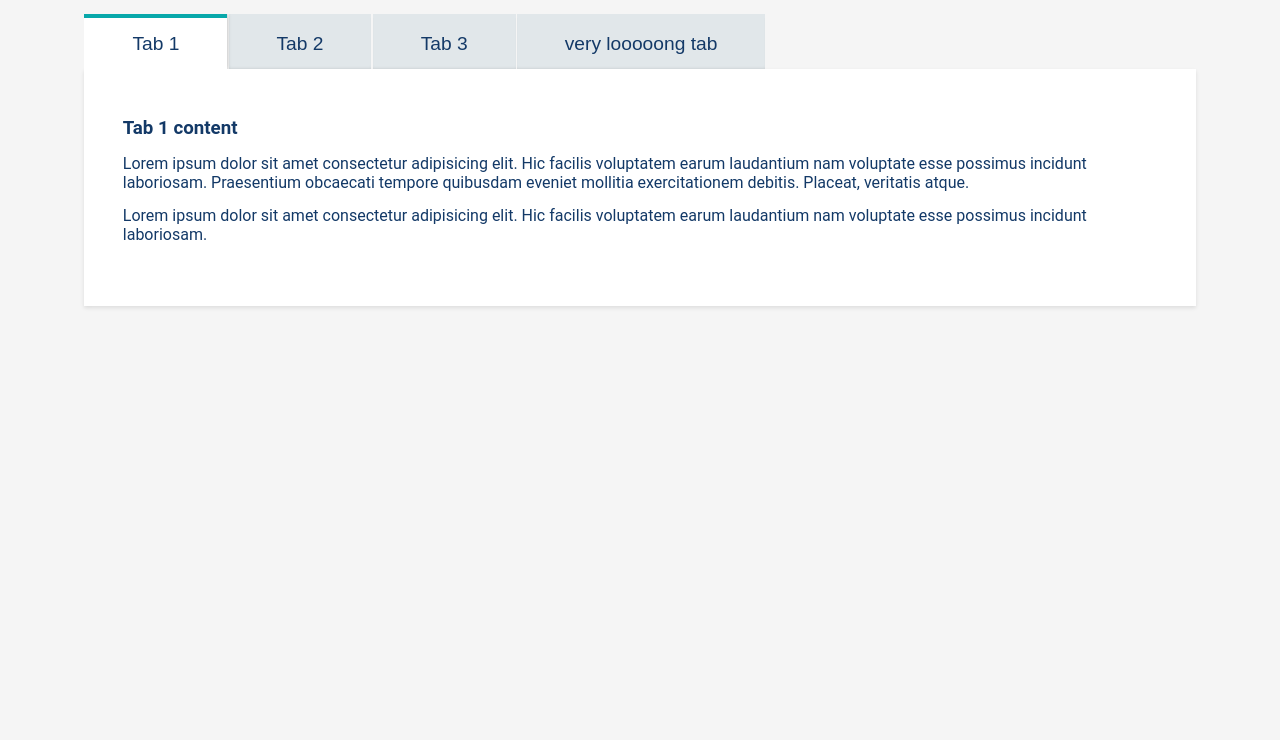
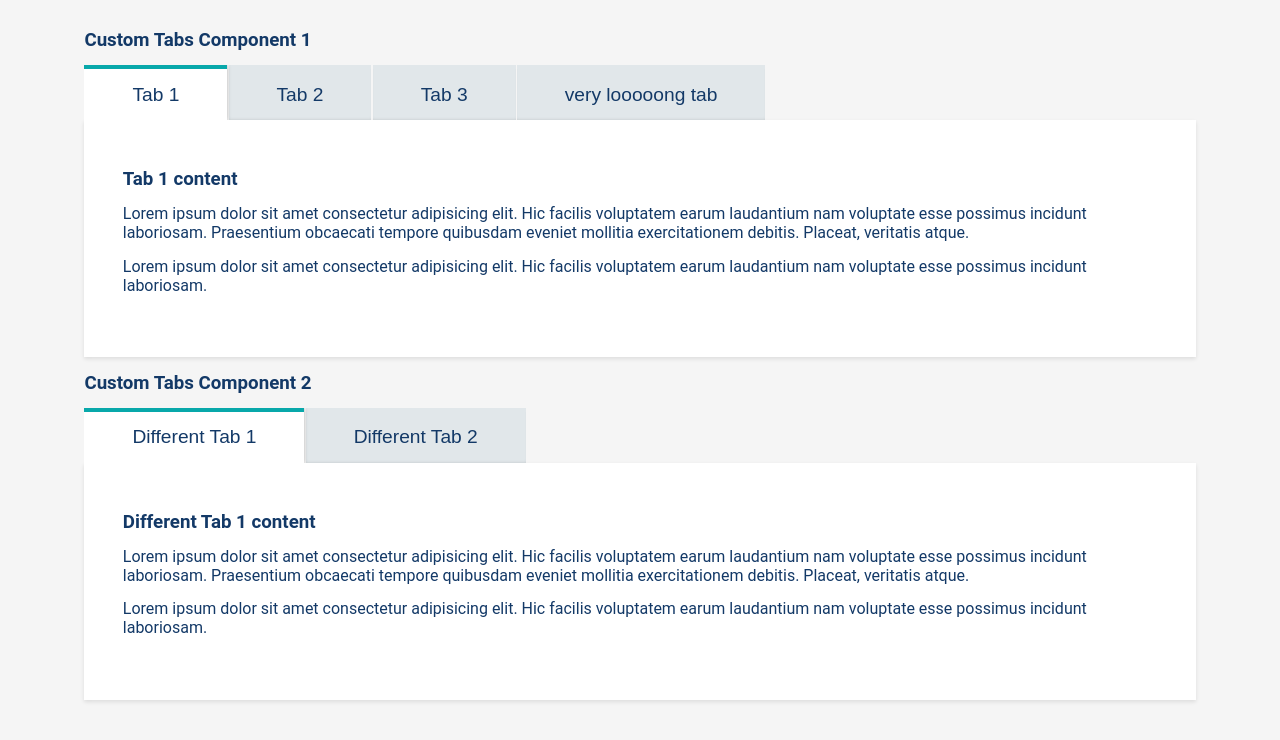
Before and after one commit to amin0075/EM-Code-Front-End-Exercise, a plain HTML site: page index.html in a window 1280 px wide. Drawn offline with Linux system fonts and the light colour scheme.

Commit message:
feat: add web component feature to encapsulate custom tabs

```diff
--- a/index.html
+++ b/index.html
@@ -12,11 +12,12 @@
 
 <body>
 	<div class="container">
-		<div class="tabs">
-			<div class="tabs-headers"></div>
-			<div class="tabs-contents"></div>
-		</div>
+		<h3 class="prose m-t">Custom Tabs Component 1</h3>
+		<custom-tabs id="tabs-1"></custom-tabs>
+		<h3 class="prose m-t">Custom Tabs Component 2</h3>
+		<custom-tabs id="tabs-2"></custom-tabs>
 	</div>
+
 </body>
 
 </html>
--- a/style.css
+++ b/style.css
@@ -28,6 +28,10 @@ h4,
 h5,
 h6 {
   margin-bottom: calc(var(--spacing) * 3);
+}
+
+.m-t {
+  margin-top: calc(var(--spacing) * 3);
 }
 
 .container {
--- a/tabs.js
+++ b/tabs.js
@@ -7,53 +7,118 @@
  */
 
 /**
+ * CustomTabs - A web component for creating tabs with custom content
+ * @extends HTMLElement
+ */
+class CustomTabs extends HTMLElement {
+  constructor() {
+    super();
+
+    /**
      * tabs data has to come from CMS
      * @type {Tab[]}
      */
-const tabs = [
-  {
-    id: "tab-1",
-    title: "Tab 1",
-    content:
-      "<div><h3>Tab 1 content</h3><p>Lorem ipsum dolor sit amet consectetur adipisicing elit. Hic facilis voluptatem earum laudantium nam voluptate esse possimus incidunt laboriosam. Praesentium obcaecati tempore quibusdam eveniet mollitia exercitationem debitis. Placeat, veritatis atque.</p><p>Lorem ipsum dolor sit amet consectetur adipisicing elit. Hic facilis voluptatem earum laudantium nam voluptate esse possimus incidunt laboriosam.</p></div>",
-  },
-  {
-    id: "tab-2",
-    title: "Tab 2",
-    content:
-      "<div><h3>Tab 2 content</h3><p>This is the description of tab 2</p></div>",
-  },
-  {
-    id: "tab-3",
-    title: "Tab 3",
-    content:
-      "<div><h3>Tab 3 content</h3><p>This is the description of tab 3</p></div>",
-  },
-  {
-    id: "tab-4",
-    title: "very looooong tab",
-    content:
-      "<div><h3>Tab 4 content</h3><p>This is the description of tab 4</p></div>",
-  },
-];
+    this._tabs = [];
+    this._touchstartX = 0;
+  }
 
-// Function to set the active tab
   /**
- * @param {string} tabId - The id of the tab
- * @param {number} idx - The index of the tab
+   * Set tabs data
+   * @param {Tab[]} tabs - The tabs data
+   * @example
+   * myTabs.tabs = [
+   *  {
+   *   id: "tab-1",
+   *  title: "Tab 1",
+   * content: "<p>Tab 1 content</p>"
+   * },
+   * {
+   * id: "tab-2",
+   * title: "Tab 2",
+   * content: "<p>Tab 2 content</p>"
+   * }
+   * ];
    */
-function setActiveTab(tabId, idx) {
-  /** @type {NodeListOf<HTMLButtonElement>} */
-  const tabHeaders = document.querySelectorAll(".tab-header");
+  set tabs(tabs) {
+    this._tabs = Array.isArray(tabs) ? tabs : [];
+    this._renderTabs();
+  }
+
+  /**
+   * Get tabs data
+   * @returns {Tab[]}
+   * @example
+   * const tabs = myTabs.tabs;
+   */
+  get tabs() {
+    return [...this._tabs];
+  }
+
+  connectedCallback() {
+    // Create the base structure when element is added to DOM
+    this.innerHTML = `
+      <div class="tabs">
+        <div class="tabs-headers"></div>
+        <div class="tabs-contents"></div>
+      </div>
+    `;
+
+    // Set up touch event listeners
     /**  @type {NodeListOf<HTMLDivElement>} */
-  const tabContents = document.querySelectorAll(".tab-content");
+    const tabsContents = this.querySelector(".tabs-contents");
+    tabsContents.addEventListener(
+      "touchstart",
+      (e) => this._handleSwipe(e, "start"),
+      false
+    );
+    tabsContents.addEventListener(
+      "touchend",
+      (e) => this._handleSwipe(e, "end"),
+      false
+    );
+  }
+
+  // Private methods
+  _renderTabs() {
+    if (!this._tabs || this._tabs.length === 0) return;
+    /**  @type {NodeListOf<HTMLDivElement>} */
+    const tabsHeaders = this.querySelector(".tabs-headers");
+    /**  @type {NodeListOf<HTMLDivElement>} */
+    const tabsContents = this.querySelector(".tabs-contents");
+
+    // Create tab headers and contents
+    this._tabs.forEach((tab, i) => {
+      const tabHeader = document.createElement("button");
+      tabHeader.classList.add("tab-header");
+      tabHeader.textContent = tab.title;
+      tabHeader.dataset.tab = tab.id;
+      tabHeader.addEventListener("click", () => {
+        this._setActiveTab(tab.id, i);
+      });
+      tabsHeaders.appendChild(tabHeader);
+
+      const tabContent = document.createElement("div");
+      tabContent.classList.add("tab-content", "prose");
+      tabContent.innerHTML = tab.content;
+      tabContent.dataset.tab = tab.id;
+      tabsContents.appendChild(tabContent);
+    });
+
+    // default selected tab
+    this._setActiveTab(this._tabs[0].id, 0);
+  }
+
+  _setActiveTab(tabId, idx) {
+    const tabHeaders = this.querySelectorAll(".tab-header");
+    const tabContents = this.querySelectorAll(".tab-content");
 
     tabHeaders.forEach((tabHeader) => {
       if (tabHeader.dataset.tab === tabId) {
         tabHeader.classList.add("active");
         tabHeader.scrollIntoView({
           behavior: "smooth",
-        block: "center",
+          block: "nearest",
+          inline: "center",
         });
       } else {
         tabHeader.classList.remove("active");
@@ -62,6 +127,7 @@ function setActiveTab(tabId, idx) {
 
     tabContents.forEach((tabContent) => {
       tabContent.style.transform = `translateX(-${idx * 100}%)`;
+
       if (tabContent.dataset.tab === tabId) {
         tabContent.classList.add("active");
       } else {
@@ -70,70 +136,85 @@ function setActiveTab(tabId, idx) {
     });
   }
 
-function main() {
-  /**  @type {NodeListOf<HTMLDivElement>} */
-  const tabsHeaders = document.querySelector(".tabs-headers");
-  /**  @type {NodeListOf<HTMLDivElement>} */
-  const tabsContents = document.querySelector(".tabs-contents");
-  let touchstartX = 0;
-  let touchendX = 0;
-
-  tabs.forEach((tab, i) => {
-    const tabHeader = document.createElement("button");
-    tabHeader.classList.add("tab-header");
-    tabHeader.textContent = tab.title;
-    tabHeader.dataset.tab = tab.id;
-    tabsHeaders.appendChild(tabHeader);
-
-    tabHeader.addEventListener("click", () => {
-      setActiveTab(tab.id, i);
-    });
-
-    const tabContent = document.createElement("div");
-    tabContent.classList.add("tab-content", "prose");
-    tabContent.innerHTML = tab.content;
-    tabContent.dataset.tab = tab.id;
-    tabsContents.appendChild(tabContent);
-  });
-
   /**
    * @param {TouchEvent} event - The touch event
    * @param {"start" | "end"} state - The type of the touch event
    */
-  function handleSwipe(event, state) {
-    const currentActiveTab = document.querySelector(".tab-header.active");
+  _handleSwipe(event, state) {
     if (state === "start") {
-      touchstartX = event.changedTouches[0].screenX;
+      this._touchstartX = event.changedTouches[0].screenX;
     } else {
-      touchendX = event.changedTouches[0].screenX;
-      const idx = tabs.findIndex(
+      const touchendX = event.changedTouches[0].screenX;
+      const currentActiveTab = this.querySelector(".tab-header.active");
+
+      if (!currentActiveTab) return;
+
+      const idx = this._tabs.findIndex(
         (tab) => tab.id === currentActiveTab.dataset.tab
       );
 
-      if (touchendX < touchstartX && idx < tabs.length - 1) {
-        setActiveTab(tabs[idx + 1].id, idx + 1);
+      if (touchendX < this._touchstartX && idx < this._tabs.length - 1) {
+        this._setActiveTab(this._tabs[idx + 1].id, idx + 1);
       }
 
-      if (touchendX > touchstartX && idx > 0) {
-        setActiveTab(tabs[idx - 1].id, idx - 1);
+      if (touchendX > this._touchstartX && idx > 0) {
+        this._setActiveTab(this._tabs[idx - 1].id, idx - 1);
+      }
     }
   }
 }
 
-  tabsContents.addEventListener(
-    "touchstart",
-    (e) => handleSwipe(e, "start"),
-    false
-  );
+// Register the custom element
+customElements.define("custom-tabs", CustomTabs);
 
-  tabsContents.addEventListener(
-    "touchend",
-    (e) => handleSwipe(e, "end"),
-    false
-  );
+function main() {
+  // Get reference to the custom element
+  const tabs1 = document.getElementById("tabs-1");
+  const tabs2 = document.getElementById("tabs-2");
 
-  // default selected tab
-  setActiveTab(tabs[0].id, 0);
+  // data from CMS
+  tabs1.tabs = [
+    {
+      id: "tab-1",
+      title: "Tab 1",
+      content:
+        "<div class='prose'><h3>Tab 1 content</h3><p>Lorem ipsum dolor sit amet consectetur adipisicing elit. Hic facilis voluptatem earum laudantium nam voluptate esse possimus incidunt laboriosam. Praesentium obcaecati tempore quibusdam eveniet mollitia exercitationem debitis. Placeat, veritatis atque.</p><p>Lorem ipsum dolor sit amet consectetur adipisicing elit. Hic facilis voluptatem earum laudantium nam voluptate esse possimus incidunt laboriosam.</p></div>",
+    },
+    {
+      id: "tab-2",
+      title: "Tab 2",
+      content:
+        "<div class='prose'><h3>Tab 2 content</h3><p>This is the description of tab 2</p></div>",
+    },
+    {
+      id: "tab-3",
+      title: "Tab 3",
+      content:
+        "<div class='prose'><h3>Tab 3 content</h3><p>This is the description of tab 3</p></div>",
+    },
+    {
+      id: "tab-4",
+      title: "very looooong tab",
+      content:
+        "<div class='prose'><h3>Tab 4 content</h3><p>This is the description of tab 4</p></div>",
+    },
+  ];
+
+  // data from CMS
+  tabs2.tabs = [
+    {
+      id: "different-tab-1",
+      title: "Different Tab 1",
+      content:
+        "<div class='prose'><h3>Different Tab 1 content</h3><p>Lorem ipsum dolor sit amet consectetur adipisicing elit. Hic facilis voluptatem earum laudantium nam voluptate esse possimus incidunt laboriosam. Praesentium obcaecati tempore quibusdam eveniet mollitia exercitationem debitis. Placeat, veritatis atque.</p><p>Lorem ipsum dolor sit amet consectetur adipisicing elit. Hic facilis voluptatem earum laudantium nam voluptate esse possimus incidunt laboriosam.</p></div>",
+    },
+    {
+      id: "different-tab-2",
+      title: "Different Tab 2",
+      content:
+        "<div class='prose'><h3>Different Tab 2 content</h3><p>This is the description of tab 2</p></div>",
+    },
+  ];
 }
 
 document.addEventListener("DOMContentLoaded", main);
```
Lines whose indentation alone changed are shown as unchanged.
